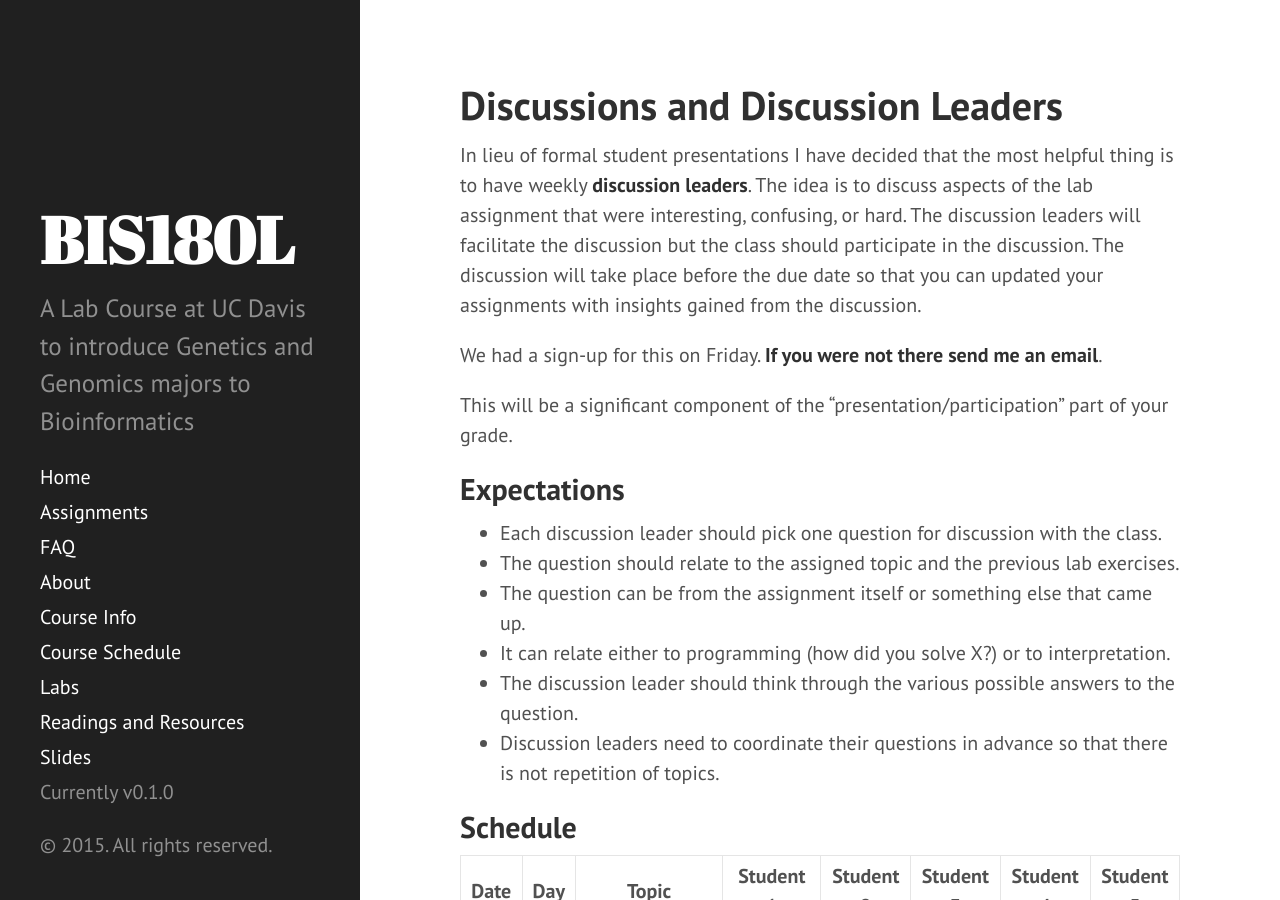
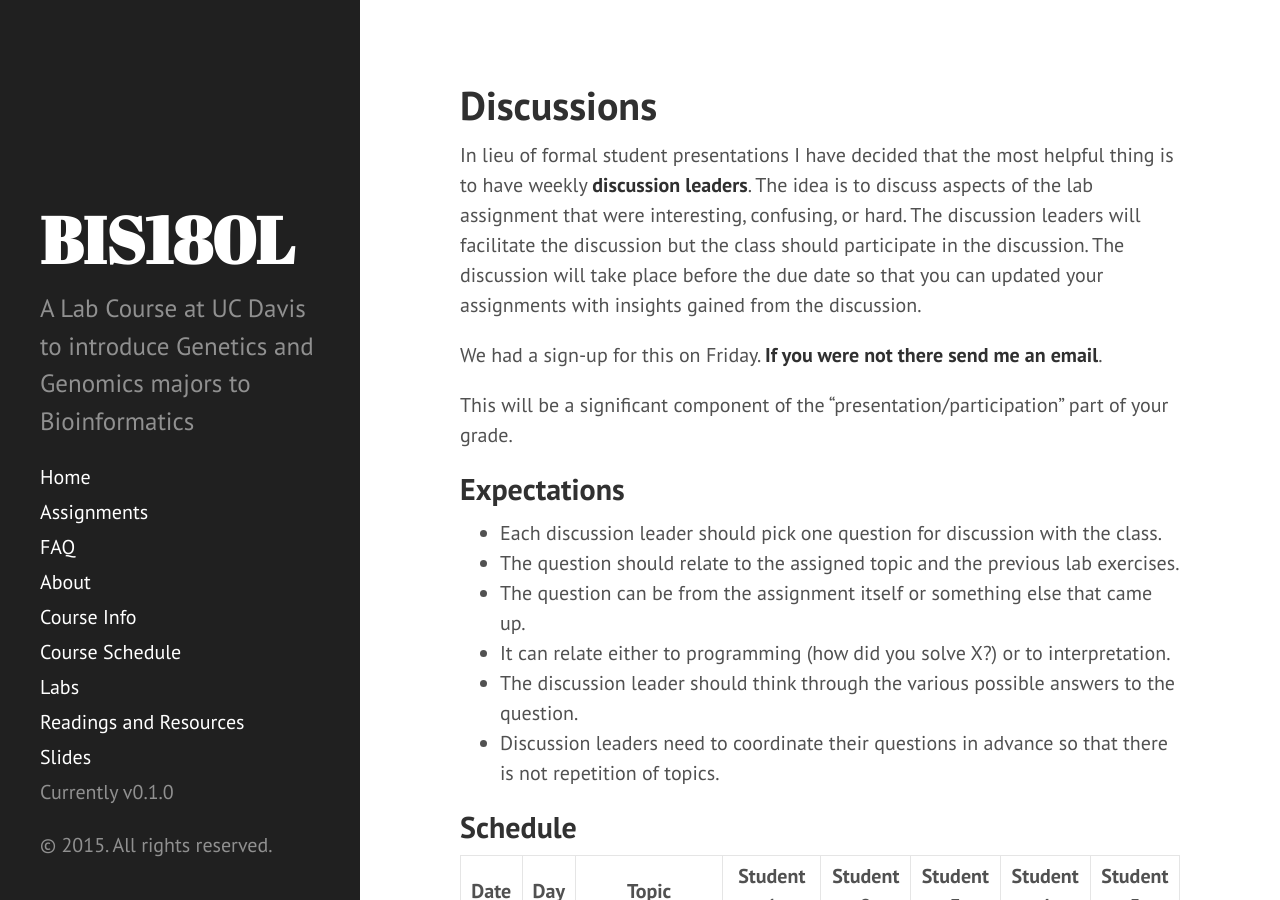
Before and after one commit to rjcmarkelz/BIS180L_web, a Jekyll site: the page built from _posts/2015-04-11-discussions.md, in a window 1280 px wide and 900 px high. Built offline with Jekyll 4.4.1, drawn with Linux system fonts in a browser that asks for light colours; Markdown is read by kramdown in place of the engine named in the settings.

```diff
--- a/_posts/2015-04-11-discussions.md
+++ b/_posts/2015-04-11-discussions.md
@@ -1,6 +1,6 @@
 ---
 layout: page
-title: Discussions and Discussion Leaders
+title: Discussions
 ---
 
 In lieu of formal student presentations I have decided that the most helpful thing is to have weekly __discussion leaders__.  The idea is to discuss aspects of the lab assignment that were interesting, confusing, or hard.  The discussion leaders will facilitate the discussion but the class should participate in the discussion.  The discussion will take place before the due date so that you can updated your assignments with insights gained from the discussion.
```
Also changed, not shown: discussion.md (added, +1 -0 lines).
